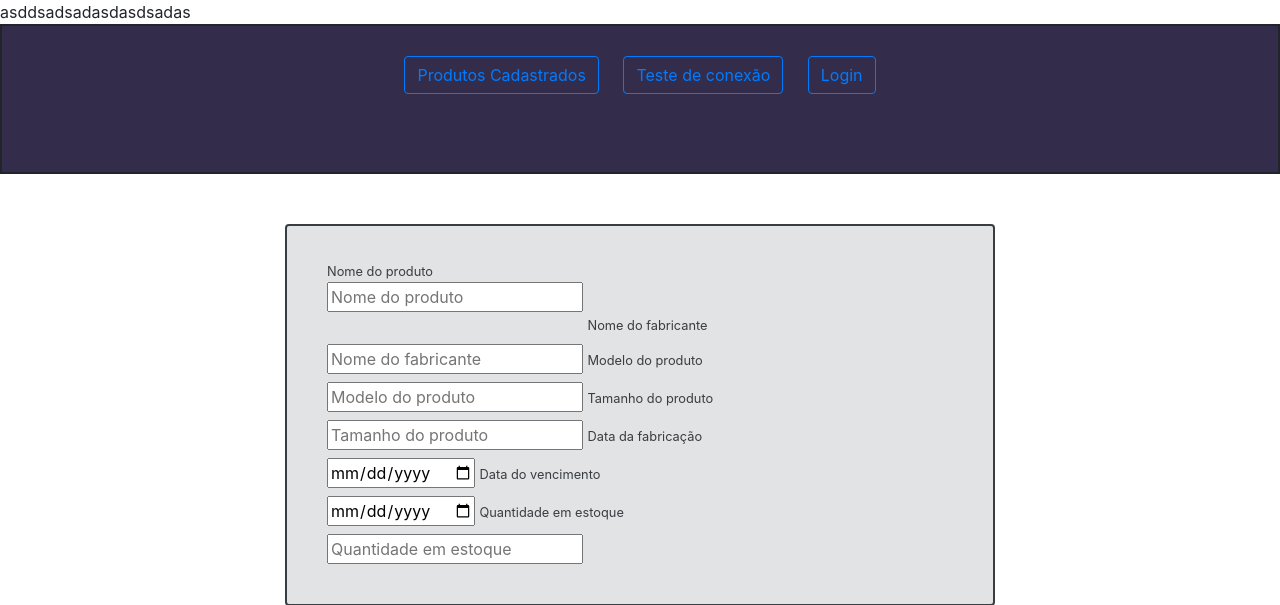
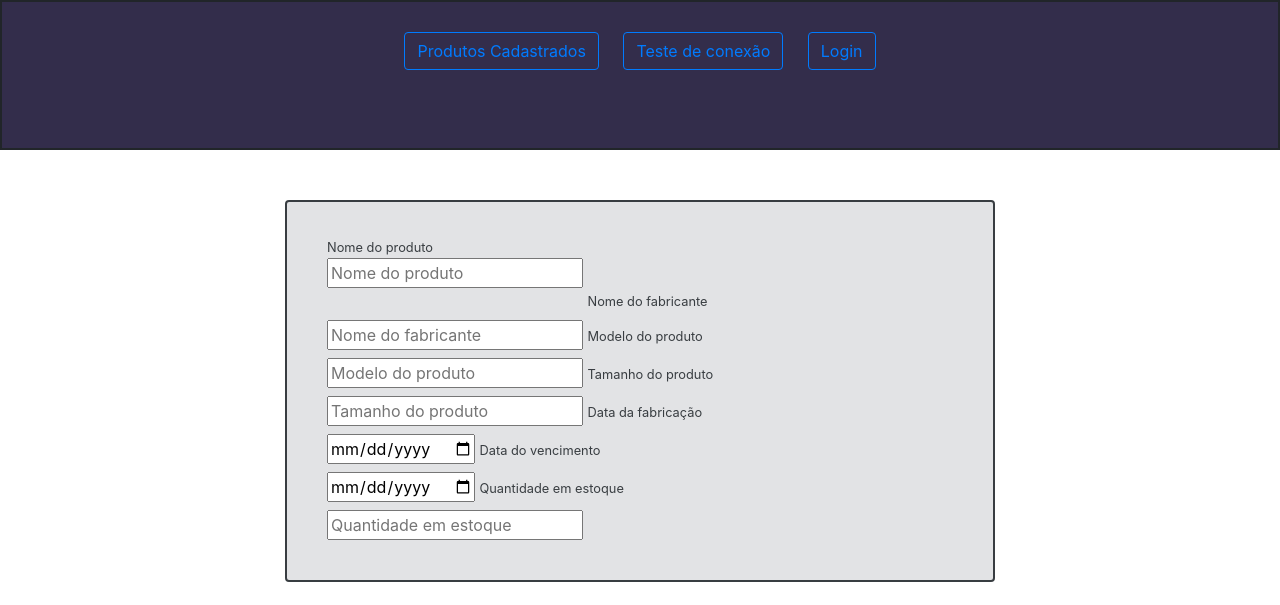
Before and after one commit to JoaoVitorA/Cadastro-em-PHP-com-BootStrap, a PHP site: page / in a window 1280 px wide. Shown: the top 605 px of the page. Run offline with PHP 8.4, Linux system fonts and the light colour scheme.

Commit message:
Update index.php

```diff
--- a/index.php
+++ b/index.php
@@ -10,7 +10,7 @@
     <title> Cadastro de produto </title>
 </head>
 <body>
-    <header>asddsadsadasdasdsadas
+    <header>
         <div id="menu">
             <nav>
                 <a href="prod_cadastrados.php" class="btn btn-outline-primary"> Produtos Cadastrados </a>
```
